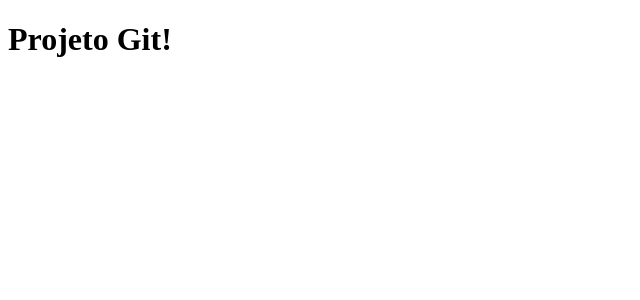
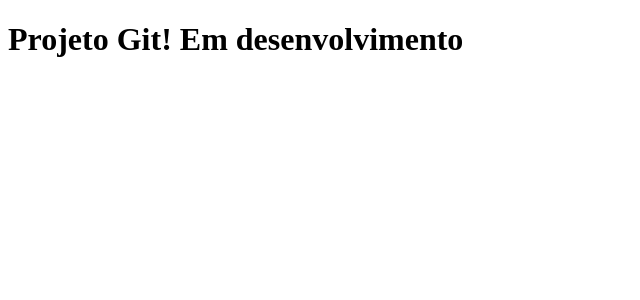
Before and after one commit to Pabloricardo17/clone-tabnews, a Next.js app: page / in a window 1280 px wide. Shown: the top 300 px of the page, without its empty margins (0-640 px from the left). Built offline with nearby package versions, Linux system fonts and the light colour scheme.

Commit message:
Modificando a frase

```diff
--- a/pages/index.js
+++ b/pages/index.js
@@ -1,7 +1,7 @@
 function Home(){
     return (
 
-         <h1>Projeto Git!</h1>
+         <h1>Projeto Git! Em desenvolvimento</h1>
 
     );
 }
```
